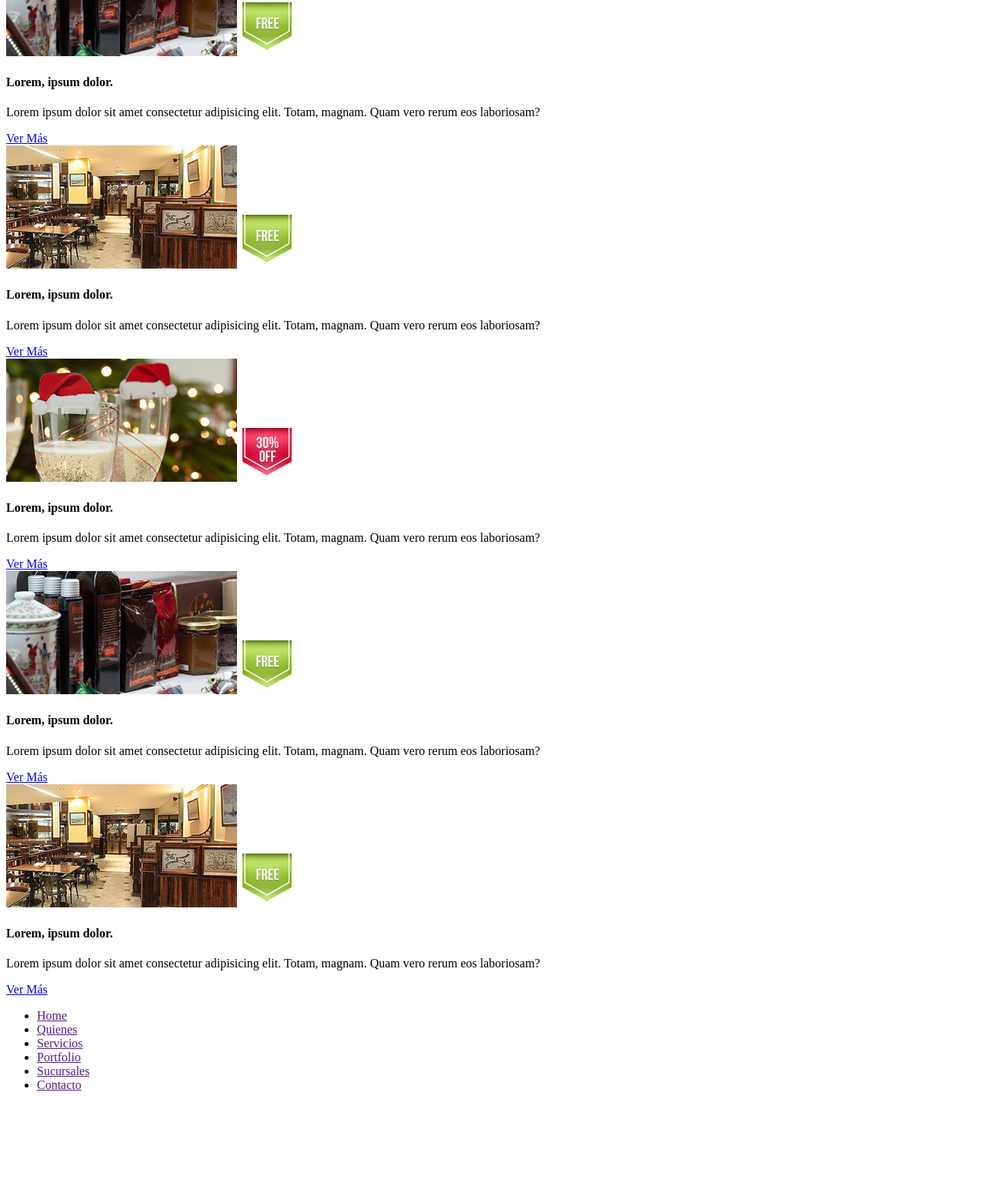
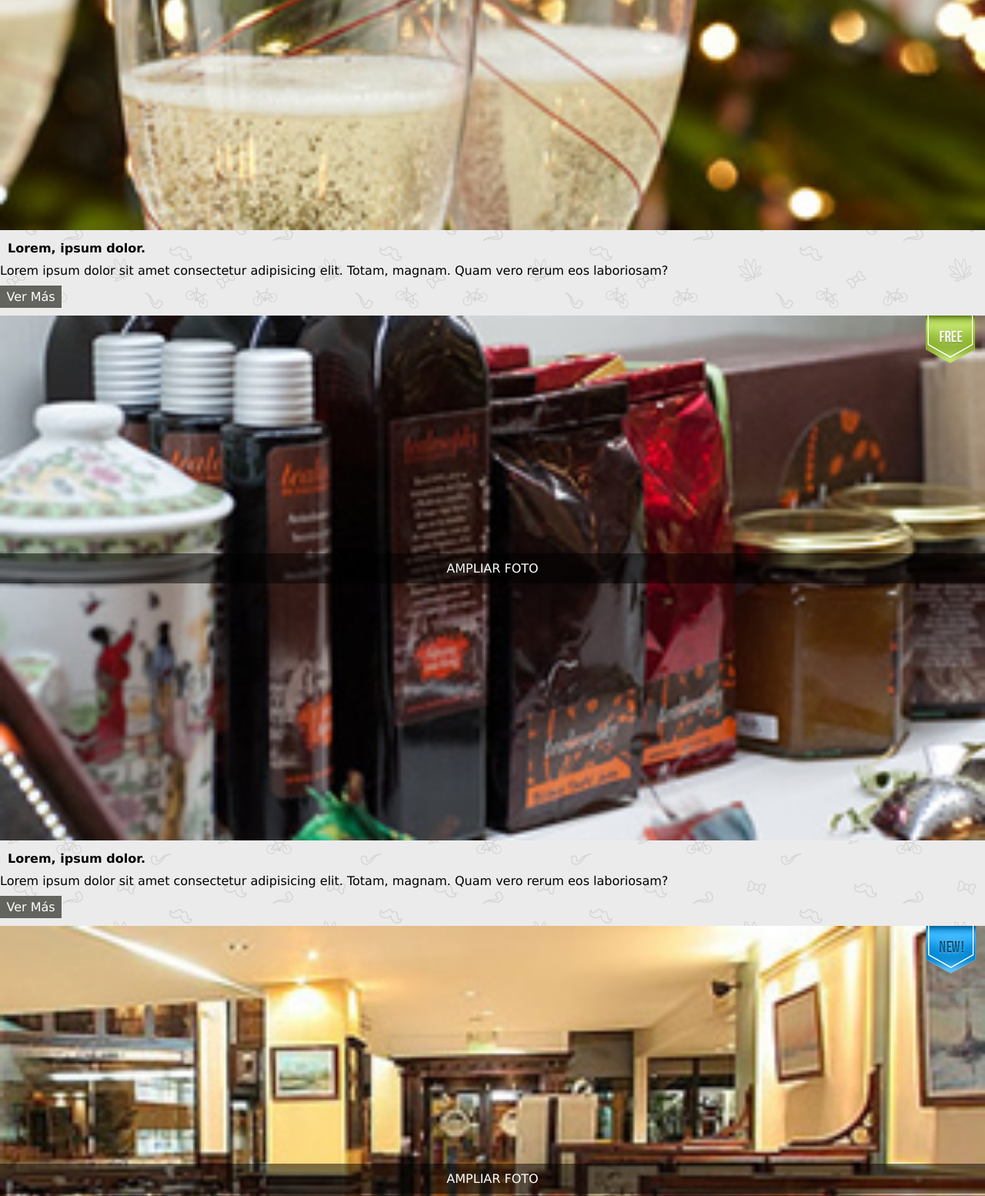
Before and after one commit to Adriel3002/Proyecto-Kitchenning, a website: page views/index.html in a window 1280 px wide. Shown: the part 962-2516 px from the top of the page at 77% size. Before the commit the page ends 2397 px from the top, so only its background shows below. Drawn offline with Linux system fonts and the light colour scheme.

Commit message:
Segimos con Kitchenning

```diff
--- /dev/null
+++ b/public/css/footer.css
@@ -0,0 +1,9 @@
+.footer__menu li {
+    background-color: var(--colorGrisOscuro);
+    border-bottom: solid 2px white;
+    text-transform: uppercase;
+    text-align: center;
+    padding: 10px 0;
+    width: 100%;
+
+}
--- /dev/null
+++ b/public/css/generales.css
@@ -0,0 +1,21 @@
+* {
+    box-sizing: border-box;
+    padding: 0;
+    margin: 0;
+
+}
+
+body {
+    font-family: Verdana, Geneva, Tahoma, sans-serif;
+
+}
+a {
+    color: white;
+    text-decoration: none;
+}
+li {
+    list-style: none;
+}
+/* img {
+    width: 100%;
+} */
--- /dev/null
+++ b/public/css/header.css
@@ -0,0 +1,40 @@
+header {
+    width: 100%;
+}
+
+header .logo {
+    background-image: url('/images/logo.jpg');
+    background-position: center;
+    background-size: cover;
+    border-radius: 50%;
+    border: solid 1px var(--colorGrisClaro);
+    width: 180px;
+    margin: 15px auto 30px;
+    height: 180px;
+}
+header button {
+    background-color: var(--colorGrisOscuro);
+    border: none;
+    border-radius: 5px;
+    color: white;
+    display: block;
+    font-size: 32px;
+    padding: 5px;
+    margin: 0 auto 30px;
+    width: 50px;
+}
+.header__menu li {
+    background-color: var(--colorGrisOscuro);
+    border-bottom: solid 2px white;
+    text-transform: uppercase;
+    text-align: center;
+    padding: 10px 0;
+    width: 100%;
+
+
+}
+@media (min-width : 460px) {
+    .header__menu li {
+        background-color: var(--colorRojo);
+    }
+}
--- a/public/css/home.css
+++ b/public/css/home.css
@@ -0,0 +1,49 @@
+body.home {
+    background-image: url('/images/bg-body.png');
+}
+
+.home__box-banner {
+    display: none;
+}
+.home__box-products {
+    margin: 30px 0;
+}
+.home__product {
+    width: 100%;
+}
+.home__product_box-imagen {
+    position: relative;
+}
+
+.home__product_imagen {
+    width: 100%;
+
+}
+.home__product_stiker {
+    position: absolute;
+    top: 0;
+    right: 10px;
+}
+.home__product_box_zoom {
+    background-color: rgba(0, 0, 0, 0.5);
+    text-transform: uppercase;
+    text-align: center;
+    padding: 10px 0;
+    width: 100%;
+    display: inline-block;
+    position: absolute;
+    top: 45%;
+    left: 0px;
+}
+.home__product h4 {
+    margin: 10px;
+}
+
+.home__product_more {
+    background-color: var(--colorGrisOscuro);
+    display: inline-block;
+    margin: 10px 0;
+    padding: 5px 0;
+    text-align: center;
+    width: 80px;
+}
--- a/public/css/styles.css
+++ b/public/css/styles.css
@@ -1,2 +1,5 @@
-@import 'generales.css';
-@import 'home.css';
+@import './variables.css';
+@import './generales.css';
+@import './header.css';
+@import './footer.css';
+@import './home.css';
--- /dev/null
+++ b/public/css/variables.css
@@ -0,0 +1,5 @@
+:root {
+    --colorGrisClaro : #92908b;
+    --colorGrisOscuro : #63645d;
+    --colrRojo : #b71e15;
+}
--- a/views/index.html
+++ b/views/index.html
@@ -8,11 +8,13 @@
     <link rel="stylesheet" href="/css/styles.css">
     <script src="https://kit.fontawesome.com/313524d194.js" crossorigin="anonymous"></script>
 </head>
-<body>
+<body class="home">
     <header>
-        <img src="/images/logo.jpg" alt="Logo">
+        <div class="logo">
+
+        </div>
         <button><i class="fas fa-bars"></i></button>
-        <nav>
+        <nav class="header__menu">
             <ul>
                 <li><a href="">Home</a></li>
                 <li><a href="">Quienes</a></li>
@@ -25,74 +27,69 @@
 
     </header>
     <main>
-        <section class="box-banner">
+        <section class="home__box-banner">
             <img src="/images/img-banner.jpg" alt="Banner">
         </section>
-        <section class="box-products">
-            <article class="product">
-                <div>
-                    <img src="/images/img-pdto-1.jpg" alt="Imagen-Producto1">
-                    <img src="/images/img-descuento.png" alt="Imagen-Decuento">
-                    <a href="" class="lavel"></a>
+        <section class="home__box-products">
+            <article class="home__product">
+                <div class="home__product_box-imagen">
+                    <img class="home__product_imagen" src="/images/img-pdto-1.jpg" alt="Imagen-Producto1">
+                    <img class="home__product_stiker" src="/images/img-descuento.png" alt="Imagen-Decuento">
+                    <a href="" class="home__product_box_zoom">Ampliar Foto</a>
                 </div>
                 <h4>Lorem, ipsum dolor.</h4>
                 <p>Lorem ipsum dolor sit amet consectetur adipisicing elit. Totam, magnam. Quam vero rerum eos laboriosam?</p>
-                <a href="#">Ver Más</a>
+                <a class="home__product_more" href="#">Ver Más</a>
             </article>
-            <article class="product">
-                <div>
-                    <img src="/images/img-pdto-2.jpg" alt="Imagen-Producto1">
-                    <img src="/images/img-gratis.png" alt="Imagen-Decuento">
-                    <a href="" class="lavel"></a>
-                </div>
+            <article class="home__product">
+                <div class="home__product_box-imagen">
+                    <img class="home__product_imagen" src="/images/img-pdto-2.jpg" alt="Imagen-Producto2">
+                    <img class="home__product_stiker" src="/images/img-gratis.png" alt="Imagen-Gratis">
+                    <a href="" class="home__product_box_zoom">Ampliar Foto</a>                </div>
                 <h4>Lorem, ipsum dolor.</h4>
                 <p>Lorem ipsum dolor sit amet consectetur adipisicing elit. Totam, magnam. Quam vero rerum eos laboriosam?</p>
-                <a href="#">Ver Más</a>
+                <a class="home__product_more" href="#">Ver Más</a>
             </article>
-            <article class="product">
-                <div>
-                    <img src="/images/img-pdto-3.jpg" alt="Imagen-Producto1">
-                    <img src="/images/img-gratis.png" alt="Imagen-Decuento">
-                    <a href="" class="lavel"></a>
-                </div>
+            <article class="home__product">
+                <div class="home__product_box-imagen">
+                    <img class="home__product_imagen" src="/images/img-pdto-3.jpg" alt="Imagen-Producto3">
+                    <img class="home__product_stiker" src="/images/img-nuevo.png" alt="Imagen-Nuevo">
+                    <a href="" class="home__product_box_zoom">Ampliar Foto</a>                </div>
                 <h4>Lorem, ipsum dolor.</h4>
                 <p>Lorem ipsum dolor sit amet consectetur adipisicing elit. Totam, magnam. Quam vero rerum eos laboriosam?</p>
-                <a href="#">Ver Más</a>
+                <a class="home__product_more" href="#">Ver Más</a>
             </article>
-            <article class="product">
-                <div>
-                    <img src="/images/img-pdto-1.jpg" alt="Imagen-Producto1">
-                    <img src="/images/img-descuento.png" alt="Imagen-Decuento">
-                    <a href="" class="lavel"></a>
-                </div>
+            <article class="home__product">
+                <div class="home__product_box-imagen">
+                    <img class="home__product_imagen" src="/images/img-pdto-1.jpg" alt="Imagen-Producto1">
+                    <img class="home__product_stiker" src="/images/img-descuento.png" alt="Imagen-Decuento">
+                    <a href="" class="home__product_box_zoom">Ampliar Foto</a>                </div>
                 <h4>Lorem, ipsum dolor.</h4>
                 <p>Lorem ipsum dolor sit amet consectetur adipisicing elit. Totam, magnam. Quam vero rerum eos laboriosam?</p>
-                <a href="#">Ver Más</a>
+                <a class="home__product_more" href="#">Ver Más</a>
             </article>
-            <article class="product">
-                <div>
-                    <img src="/images/img-pdto-2.jpg" alt="Imagen-Producto1">
-                    <img src="/images/img-gratis.png" alt="Imagen-Decuento">
-                    <a href="" class="lavel"></a>
-                </div>
+            <article class="home__product">
+                <div class="home__product_box-imagen">
+                    <img class="home__product_imagen" src="/images/img-pdto-2.jpg" alt="Imagen-Producto2">
+                    <img class="home__product_stiker" src="/images/img-gratis.png" alt="Imagen-Gratis">
+                    <a href="" class="home__product_box_zoom">Ampliar Foto</a>                </div>
                 <h4>Lorem, ipsum dolor.</h4>
                 <p>Lorem ipsum dolor sit amet consectetur adipisicing elit. Totam, magnam. Quam vero rerum eos laboriosam?</p>
-                <a href="#">Ver Más</a>
+                <a class="home__product_more" href="#">Ver Más</a>
             </article>
-            <article class="product">
-                <div>
-                    <img src="/images/img-pdto-3.jpg" alt="Imagen-Producto1">
-                    <img src="/images/img-gratis.png" alt="Imagen-Decuento">
-                    <a href="" class="lavel"></a>
-                </div>
+            <article class="home__product">
+                <div class="home__product_box-imagen">
+                    <img class="home__product_imagen" src="/images/img-pdto-3.jpg" alt="Imagen-Producto3">
+                    <img class="home__product_stiker" src="/images/img-nuevo.png" alt="Imagen-Nuevo">
+                    <a href="" class="home__product_box_zoom">Ampliar Foto</a>                </div>
                 <h4>Lorem, ipsum dolor.</h4>
                 <p>Lorem ipsum dolor sit amet consectetur adipisicing elit. Totam, magnam. Quam vero rerum eos laboriosam?</p>
-                <a href="#">Ver Más</a>
+                <a class="home__product_more" href="#">Ver Más</a>
             </article>
         </section>
     </main>
-    <footer>
-        <nav>
+    <footer class="footer__menu">
+        <nav }>
             <ul>
                 <li><a href="">Home</a></li>
                 <li><a href="">Quienes</a></li>
```
Also changed, not shown: public/css/generale.css (deleted).
